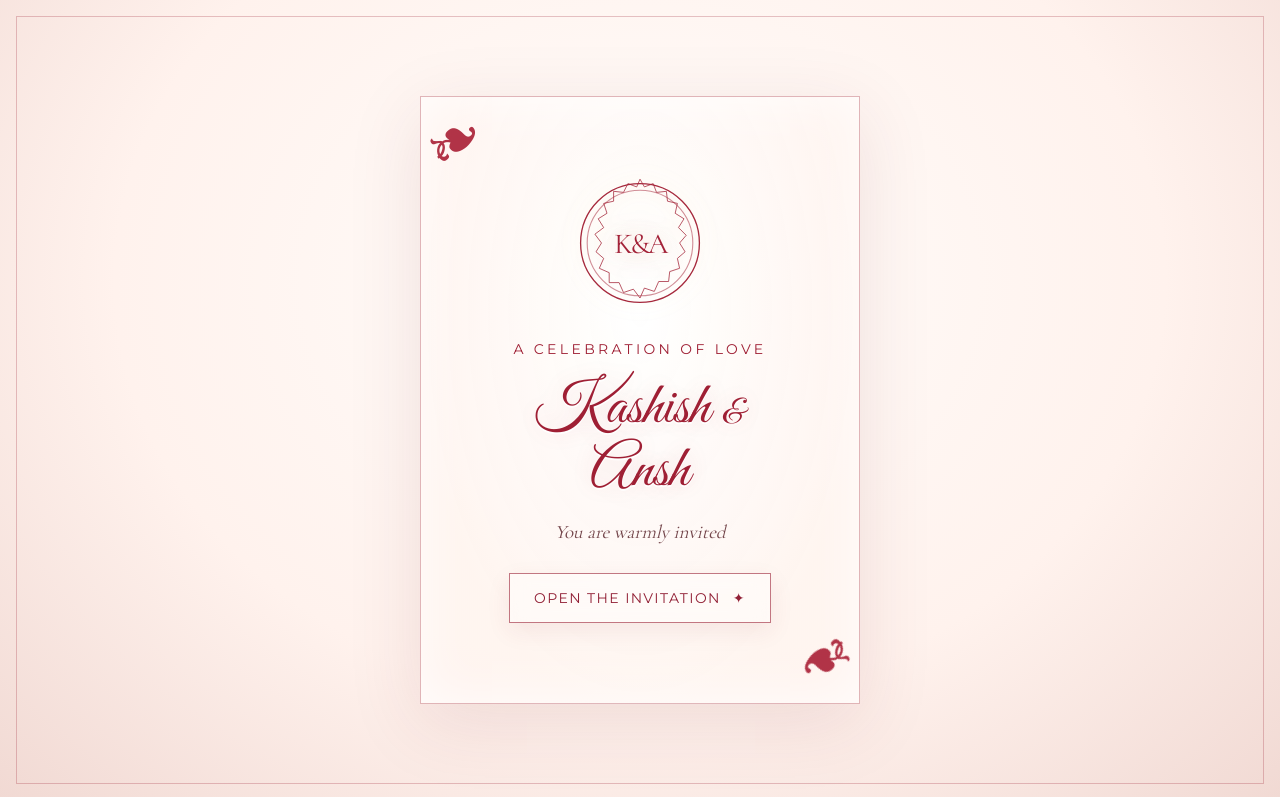
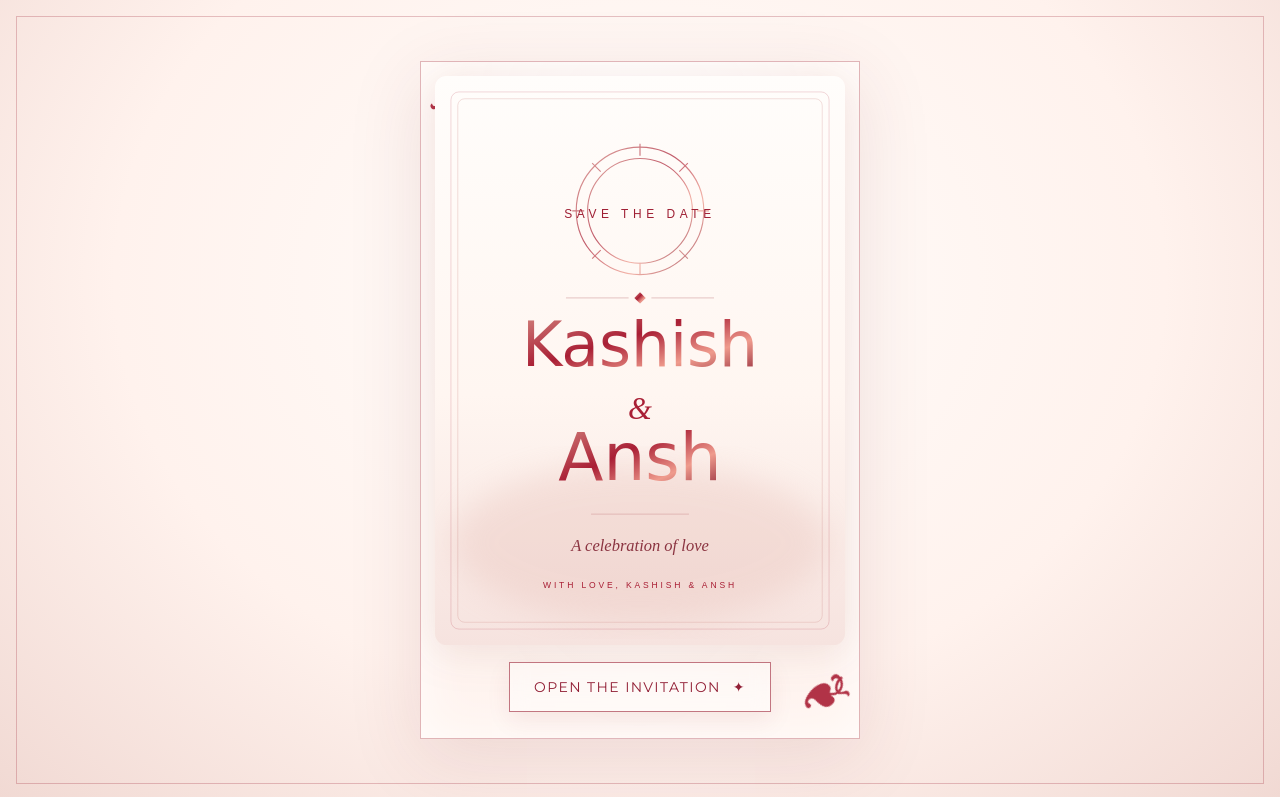
Before and after one commit to pollux-digital/kashish-ansh-wedding-invitation, a plain HTML site: page index.html in a window 1280 px wide. Shown: the top 797 px of the page. Drawn offline with nearby package versions, Linux system fonts and the light colour scheme.

Commit message:
Add save-the-date invitation and video playback

```diff
--- a/index.html
+++ b/index.html
@@ -59,10 +59,26 @@
     .opened .hero .eyebrow{animation-delay:.12s}.opened .hero .names{animation-delay:.25s}.opened .hero .divider{animation-delay:.4s}.opened .hero .subtitle{animation-delay:.48s}.opened .hero .intro{animation-delay:.56s}.opened .hero .action{animation-delay:.66s}
     @keyframes romantic-arrive{from{opacity:0;transform:translateY(17px) scale(.98);filter:blur(5px)}to{opacity:1;transform:translateY(0) scale(1);filter:blur(0)}}
     @media(prefers-reduced-motion:reduce){.hero:after{animation:none}}
+    .background-film{position:fixed;z-index:0;inset:0;width:100%;height:100%;object-fit:cover;opacity:0;visibility:hidden;transition:opacity 1.2s ease,visibility 1.2s ease;filter:brightness(.62) saturate(.88) blur(4px);transform:scale(1.04)}
+    .video-wash{position:fixed;z-index:1;inset:0;pointer-events:none;background:linear-gradient(180deg,rgba(255,249,245,.60),rgba(255,241,237,.76) 42%,rgba(255,240,234,.82))}
+    body.opened .background-film{opacity:.64;visibility:visible}
+    body.opened .video-wash{background:linear-gradient(180deg,rgba(255,249,245,.34),rgba(255,241,237,.52) 42%,rgba(255,240,234,.66))}
+    .page{background:transparent}
+    .reveal-card{justify-content:flex-end;gap:16px;padding:14px 14px 26px}
+    .save-date-art{width:100%;min-height:0;flex:1;object-fit:contain;filter:drop-shadow(0 8px 20px rgba(121,42,50,.1));animation:poster-arrive 1.2s both}
+    .reveal-card .action{margin-top:0;position:relative;z-index:1}
+    .names,.reveal-title,.message-card h2,.eyebrow,.subtitle,.message-card .signature{background:linear-gradient(105deg,#7f172d 5%,#b82940 34%,#f1a097 52%,#a21c35 69%,#741629 95%);background-clip:text;-webkit-background-clip:text;color:transparent;text-shadow:0 1px 0 rgba(255,255,255,.4),0 0 18px rgba(169,31,53,.12)}
+    .intro,.message-card p,.footer,.scroll-hint,.top-note{background:linear-gradient(105deg,#7f172d 5%,#b82940 36%,#dc827d 51%,#a21c35 70%,#741629 95%);background-clip:text;-webkit-background-clip:text;color:transparent;text-shadow:0 1px 0 rgba(255,255,255,.3),0 0 14px rgba(169,31,53,.08)}
+    .reveal-title{font-family:var(--script);text-transform:none;letter-spacing:0}
+    .amp{color:#a91f35}
+    @keyframes poster-arrive{from{opacity:0;transform:translateY(10px) scale(.98)}to{opacity:1;transform:none}}
+    @media(prefers-reduced-motion:reduce){.background-film{display:none}.save-date-art{animation:none}}
   </style>
 </head>
 <body class="locked">
   <a class="skip-link" href="#invitation">Skip to invitation</a>
+  <video class="background-film" id="backgroundFilm" playsinline muted loop preload="none" aria-hidden="true"><source src="./celebration-background.mp4" type="video/mp4"></video>
+  <div class="video-wash" aria-hidden="true"></div>
   <div class="stars" aria-hidden="true"></div>
   <div class="sparkles" id="sparkles" aria-hidden="true"></div>
   <div class="petals" id="petals" aria-hidden="true"></div>
@@ -72,13 +88,7 @@
 
   <section class="reveal" id="reveal" aria-label="Open wedding invitation">
     <div class="reveal-card">
-      <div class="seal" aria-hidden="true">
-        <svg viewBox="0 0 120 120"><circle cx="60" cy="60" r="54" fill="none" stroke="#d6b66b" stroke-width="1.2"/><circle cx="60" cy="60" r="48" fill="none" stroke="#d6b66b" stroke-opacity=".52"/><path d="M60 2 64 9 72 6 75 14 84 13 85 22 94 24 92 33 100 38 95 46 102 53 96 60 101 68 94 74 96 83 87 86 86 95 77 95 73 104 64 101 60 110 54 102 45 105 41 96 32 96 32 87 23 83 27 74 20 68 25 60 19 52 27 46 22 38 30 33 27 24 36 22 36 13 45 14 49 6 57 9Z" fill="none" stroke="#9a7839" stroke-width=".7"/></svg>
-        <span class="seal-mark">K&amp;A</span>
-      </div>
-      <p class="eyebrow">A celebration of love</p>
-      <h1 class="reveal-title">Kashish <span class="amp">&amp;</span><br>Ansh</h1>
-      <p class="reveal-copy">You are warmly invited</p>
+      <img class="save-date-art" src="./save-the-date.svg" alt="Save the Date — Kashish and Ansh">
       <button class="action" id="openInvite" type="button" aria-controls="invitation">Open the invitation <span aria-hidden="true">✦</span></button>
     </div>
   </section>
@@ -117,7 +127,8 @@
       const reveal=document.getElementById('reveal');
       const openButton=document.getElementById('openInvite');
       const invitation=document.getElementById('invitation');
-      const open=()=>{if(reveal.classList.contains('gone'))return;document.body.classList.remove('locked');document.body.classList.add('opened');reveal.classList.add('opening');window.setTimeout(()=>{reveal.classList.add('gone');invitation.focus({preventScroll:true});},850);};
+      const backgroundFilm=document.getElementById('backgroundFilm');
+      const open=()=>{if(reveal.classList.contains('gone'))return;document.body.classList.remove('locked');document.body.classList.add('opened');if(!window.matchMedia('(prefers-reduced-motion: reduce)').matches){backgroundFilm.play().catch(()=>{});}reveal.classList.add('opening');window.setTimeout(()=>{reveal.classList.add('gone');invitation.focus({preventScroll:true});},850);};
       openButton.addEventListener('click',open);
       document.addEventListener('keydown',event=>{if(!reveal.classList.contains('gone')&&(event.key==='Enter'||event.key===' ')){if(event.target===document.body||event.target===reveal){event.preventDefault();open();}}});
       const reduced=window.matchMedia('(prefers-reduced-motion: reduce)').matches;
```
Also changed, not shown: save-the-date.svg (added).
